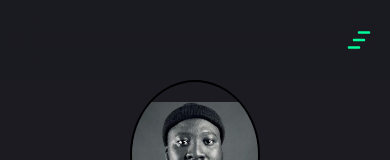
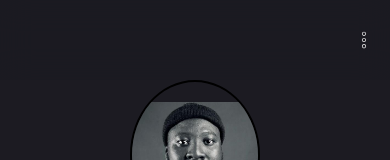
Before and after one commit to michaeljohncodes/Michael-John-Web-Portfolio, a React (Vite) app: page / in a window 390 px wide. Shown: the top 160 px of the page. Built offline with nearby package versions, Linux system fonts and the light colour scheme.

Commit message:
mobile nav

```diff
--- a/src/layouts/Navbar.jsx
+++ b/src/layouts/Navbar.jsx
@@ -1,6 +1,7 @@
 import React, { useState } from "react";
-import { CgMenuMotion } from "react-icons/cg";
+// import { CgMenuMotion } from "react-icons/cg";
 import { AiOutlineClose } from "react-icons/ai";
+import { CiMenuKebab } from "react-icons/ci";
 
 const Navbar = () => {
   const [menu, setMenu] = useState(false);
@@ -62,7 +63,7 @@ const Navbar = () => {
             {menu ? (
               <AiOutlineClose size={25} color="red" />
             ) : (
-              <CgMenuMotion size={30} color="#00FD9A" />
+              <CiMenuKebab size={20} color="#dadadb" />
             )}
           </div>
         </main>
```
